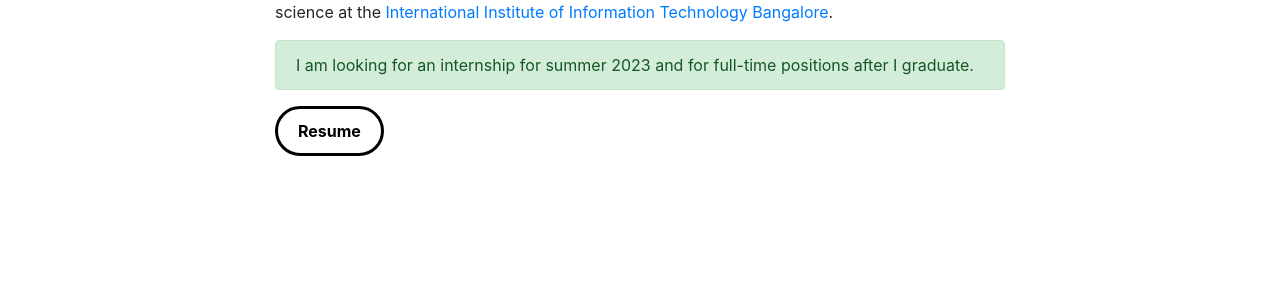
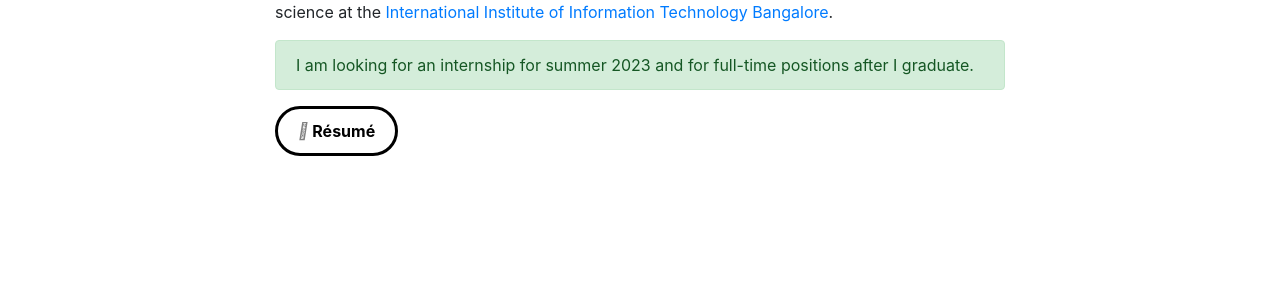
Before and after one commit to ThisWasntTaken/ThisWasntTaken.github.io, a Jekyll site: the page built from index.md, in a window 1280 px wide. Shown: the part 210-506 px from the top of the page. Built offline with Jekyll 4.4.1, drawn with Linux system fonts in a browser that asks for light colours.

Commit message:
Minor aesthetics enhancements

```diff
--- a/index.md
+++ b/index.md
@@ -12,4 +12,4 @@ I am a graduate student pursuing my master of science degree in computer science
   I am looking for an internship for summer 2023 and for full-time positions after I graduate.
 </div>
 
-<a target="_blank" rel="noopener noreferrer" href="{{ site.baseurl }}{{ site.url }}/assets/pdf/resume.pdf"><button class="button">Resume</button></a>
+<a target="_blank" rel="noopener noreferrer" href="{{ site.baseurl }}{{ site.url }}/assets/pdf/resume.pdf"><button class="button"><i class="fa-solid fa-download"></i> Résumé</button></a>
```
